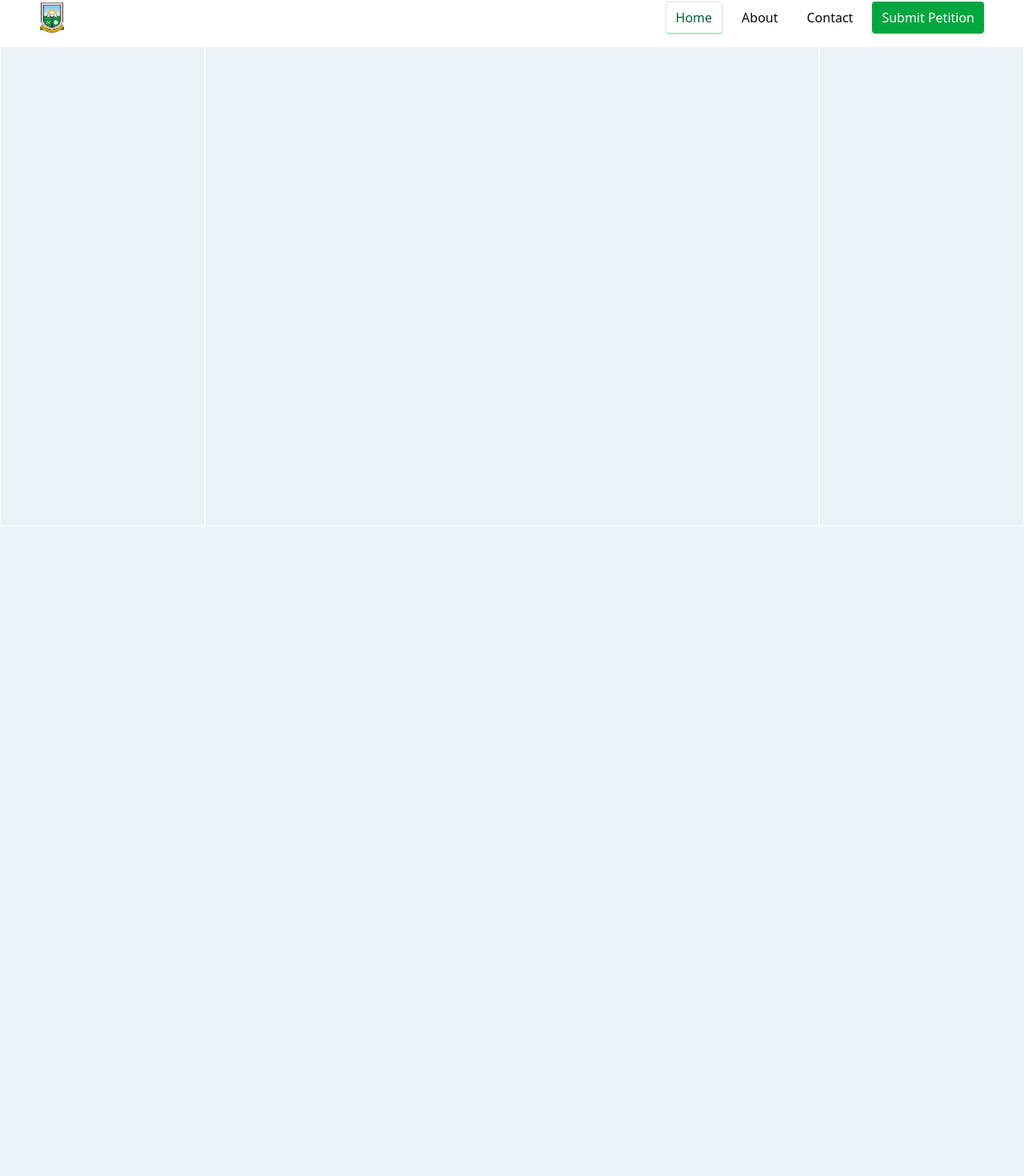
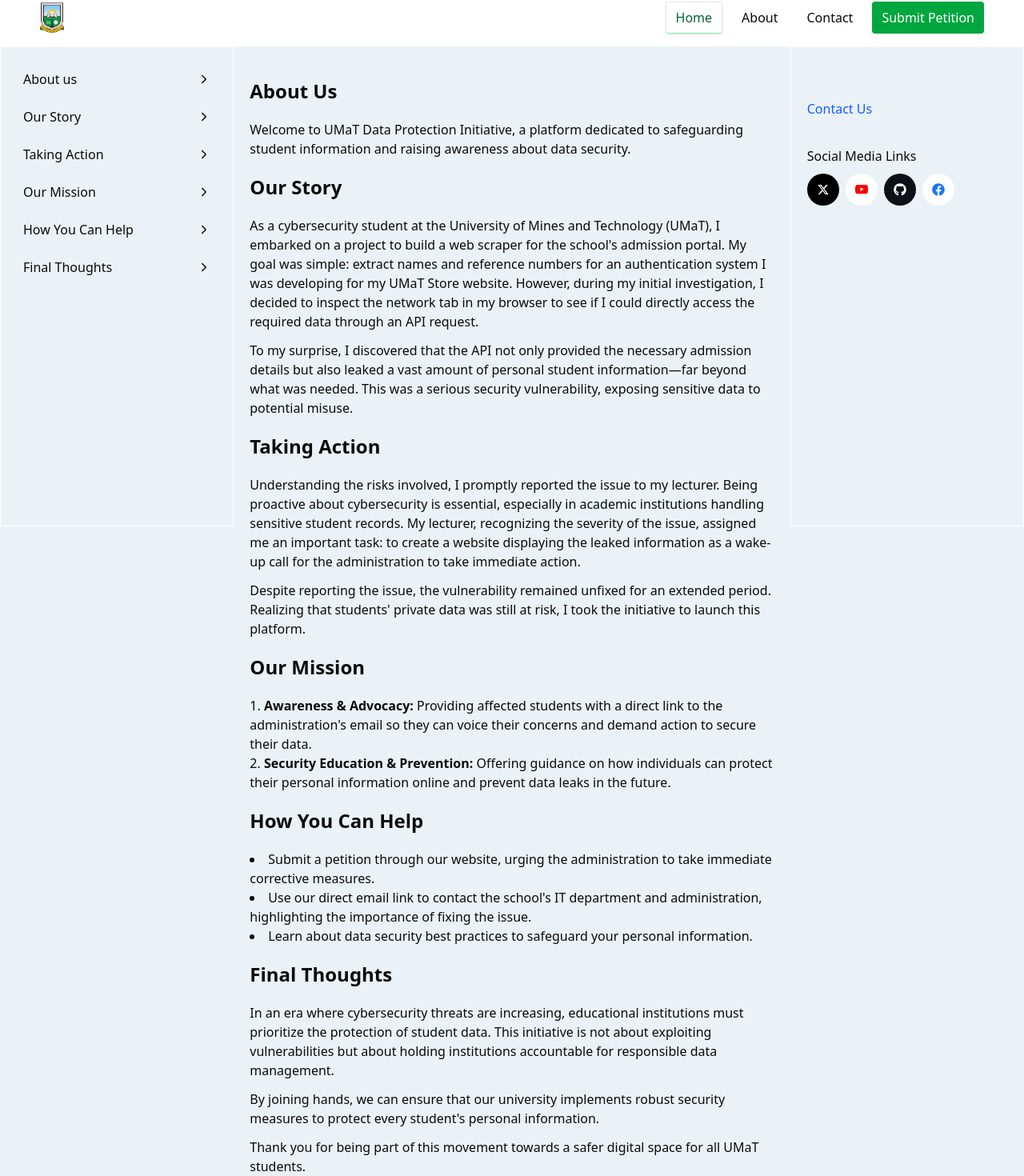
Before and after one commit to Boaz-Amakye-Adjei/umat-portal-leaks, a Next.js app: page /about in a window 1280 px wide. Shown: the part 14-1484 px from the top of the page at 80% size. Before the commit the page ends 872 px from the top, so only its background shows below. Built offline with nearby package versions, Linux system fonts and the light colour scheme.

Commit message:
Added content to the About page

```diff
--- a/src/app/about/page.js
+++ b/src/app/about/page.js
@@ -1,9 +1,177 @@
+import Link from "next/link";
+import { IoIosArrowForward } from "react-icons/io";
+import { RiTwitterXFill } from "react-icons/ri";
+import { FaGithub } from "react-icons/fa";
+import { BsYoutube } from "react-icons/bs";
+import { FaFacebook } from "react-icons/fa";
+
 export default function About() {
   return (
     <section className="h-full w-full min-h-[100svh] flex">
-      <article className="md:w-[30%] lg:w-[20%] border-white border-solid border h-[600px] hidden md:block"></article>
-      <article className="w-full md:[70%] lg:w-[60%] border-white border-solid border h-[600px]"></article>
-      <article className="lg:w-[20%] border-white border-solid border h-[600px] hidden lg:block"></article>
+      <RightAside />
+      <MiddleSection />
+      <aside className="lg:w-[25%] border-white border-solid border h-[600px] hidden lg:block px-[20px] pt-[65px] sticky top-0">
+        <Link href="/contact" className="text-blue-600">
+          Contact Us
+        </Link>
+        <div className="pt-[35px] text-md">
+          <h5>Social Media Links</h5>
+          <div className="flex gap-2">
+            <SocialLink Icon={RiTwitterXFill} bg="#000000" color="#ffffff" />
+            <SocialLink Icon={BsYoutube} bg="#ffffff" color="#FF0000" />
+            <SocialLink Icon={FaGithub} bg="#0d1117" color="#ffffff" />
+            <SocialLink Icon={FaFacebook} bg="#ffffff" color="#1877F2" />
+          </div>
+        </div>
+      </aside>
     </section>
   );
 }
+
+function SocialLink({ Icon, bg, color }) {
+  return (
+    <div className="flex gap-2 py-[10px]">
+      <div
+        className="w-10 h-10 rounded-full flex justify-center items-center"
+        style={{ backgroundColor: bg }}
+      >
+        <Icon style={{ color: color }} />
+      </div>
+    </div>
+  );
+}
+
+function AsideButton({ id, title }) {
+  return (
+    <Link className="p-2 w-full block" href={`#${id}`}>
+      <div className="flex justify-between items-center">
+        <p>{title}</p>
+        <IoIosArrowForward />
+      </div>
+    </Link>
+  );
+}
+
+function RightAside() {
+  return (
+    <aside className="sticky top-0 md:w-[30%] lg:w-[25%] border-white border-solid border h-[600px] hidden md:block p-[20px]">
+      <div className="flex flex-col gap-[7px]">
+        <AsideButton id="au" title="About us" />
+        <AsideButton id="os" title="Our Story" />
+        <AsideButton id="ta" title="Taking Action" />
+        <AsideButton id="om" title="Our Mission" />
+        <AsideButton id="hych" title="How You Can Help" />
+        <AsideButton id="ft" title="Final Thoughts" />
+      </div>
+    </aside>
+  );
+}
+
+function MiddleSection() {
+  return (
+    <article className="md:w-[70%] lg:w-[60%] p-[20px]">
+      <Title title="About us" id="au" />
+      <p>
+        Welcome to UMaT Data Protection Initiative, a platform dedicated to
+        safeguarding student information and raising awareness about data
+        security.
+      </p>
+
+      <Title title="Our Story" id="os" />
+      <p>
+        As a cybersecurity student at the University of Mines and Technology
+        &#40;UMaT&#41;, I embarked on a project to build a web scraper for the
+        school&#39;s admission portal. My goal was simple: extract names and
+        reference numbers for an authentication system I was developing for my
+        UMaT Store website. However, during my initial investigation, I decided
+        to inspect the network tab in my browser to see if I could directly
+        access the required data through an API request.
+      </p>
+      <p className="mt-3">
+        To my surprise, I discovered that the API not only provided the
+        necessary admission details but also leaked a vast amount of personal
+        student information—far beyond what was needed. This was a serious
+        security vulnerability, exposing sensitive data to potential misuse.
+      </p>
+
+      <Title title="Taking Action" id="ta" />
+      <p>
+        Understanding the risks involved, I promptly reported the issue to my
+        lecturer. Being proactive about cybersecurity is essential, especially
+        in academic institutions handling sensitive student records. My
+        lecturer, recognizing the severity of the issue, assigned me an
+        important task: to create a website displaying the leaked information as
+        a wake-up call for the administration to take immediate action.
+      </p>
+
+      <p className="mt-3">
+        Despite reporting the issue, the vulnerability remained unfixed for an
+        extended period. Realizing that students&#39; private data was still at
+        risk, I took the initiative to launch this platform.
+      </p>
+
+      <Title title="Our Mission" id="om" />
+      <ul className="list-decimal list-inside">
+        <li>
+          <strong>Awareness & Advocacy:</strong> Providing affected students
+          with a direct link to the administration&#39;s email so they can voice
+          their concerns and demand action to secure their data.
+        </li>
+        <li>
+          <strong>Security Education & Prevention:</strong> Offering guidance on
+          how individuals can protect their personal information online and
+          prevent data leaks in the future.
+        </li>
+      </ul>
+
+      <Title title="How You Can Help" id="hych" />
+      <ul className="list-disc list-inside">
+        <li>
+          Submit a petition through our website, urging the administration to
+          take immediate corrective measures.
+        </li>
+        <li>
+          Use our direct email link to contact the school&#39;s IT department
+          and administration, highlighting the importance of fixing the issue.
+        </li>
+        <li>
+          Learn about data security best practices to safeguard your personal
+          information.
+        </li>
+      </ul>
+
+      <Title title="Final Thoughts" id="ft" />
+      <p>
+        In an era where cybersecurity threats are increasing, educational
+        institutions must prioritize the protection of student data. This
+        initiative is not about exploiting vulnerabilities but about holding
+        institutions accountable for responsible data management.
+      </p>
+
+      <p className="mt-3">
+        By joining hands, we can ensure that our university implements robust
+        security measures to protect every student&#39;s personal information.
+      </p>
+
+      <p className="mt-3">
+        Thank you for being part of this movement towards a safer digital space
+        for all UMaT students.
+      </p>
+
+      <div className="flex gap-2 lg:hidden pt-[20px]">
+        <SocialLink Icon={RiTwitterXFill} bg="#000000" color="#ffffff" />
+        <SocialLink Icon={BsYoutube} bg="#ffffff" color="#FF0000" />
+        <SocialLink Icon={FaGithub} bg="#0d1117" color="#ffffff" />
+        <SocialLink Icon={FaFacebook} bg="#ffffff" color="#1877F2" />
+      </div>
+    </article>
+  );
+}
+
+function Title({ id, title }) {
+  return (
+    <h2 id={id} className="py-[20px] capitalize font-bold text-2xl">
+      {title}
+    </h2>
+  );
+}
--- a/src/app/components/header/smallscreennav.js
+++ b/src/app/components/header/smallscreennav.js
@@ -23,7 +23,7 @@
         <div
           className={`${
             isopen ? "visible" : "invisible"
-          } absolute bg-white z-50 bottom-[-290px] right-[-20px] p-[20px] delay-100`}
+          } absolute bg-white z-50 bottom-[-290px] right-[-20px] p-[20px] delay-100 transition-all `}
         >
           <ul className="flex flex-col w-[265px] gap-3">
             <Link
--- /dev/null
+++ b/src/components/ui/skeleton.jsx
@@ -0,0 +1,15 @@
+import { cn } from "@/lib/utils"
+
+function Skeleton({
+  className,
+  ...props
+}) {
+  return (
+    <div
+      data-slot="skeleton"
+      className={cn("bg-accent animate-pulse rounded-md", className)}
+      {...props} />
+  );
+}
+
+export { Skeleton }
```
